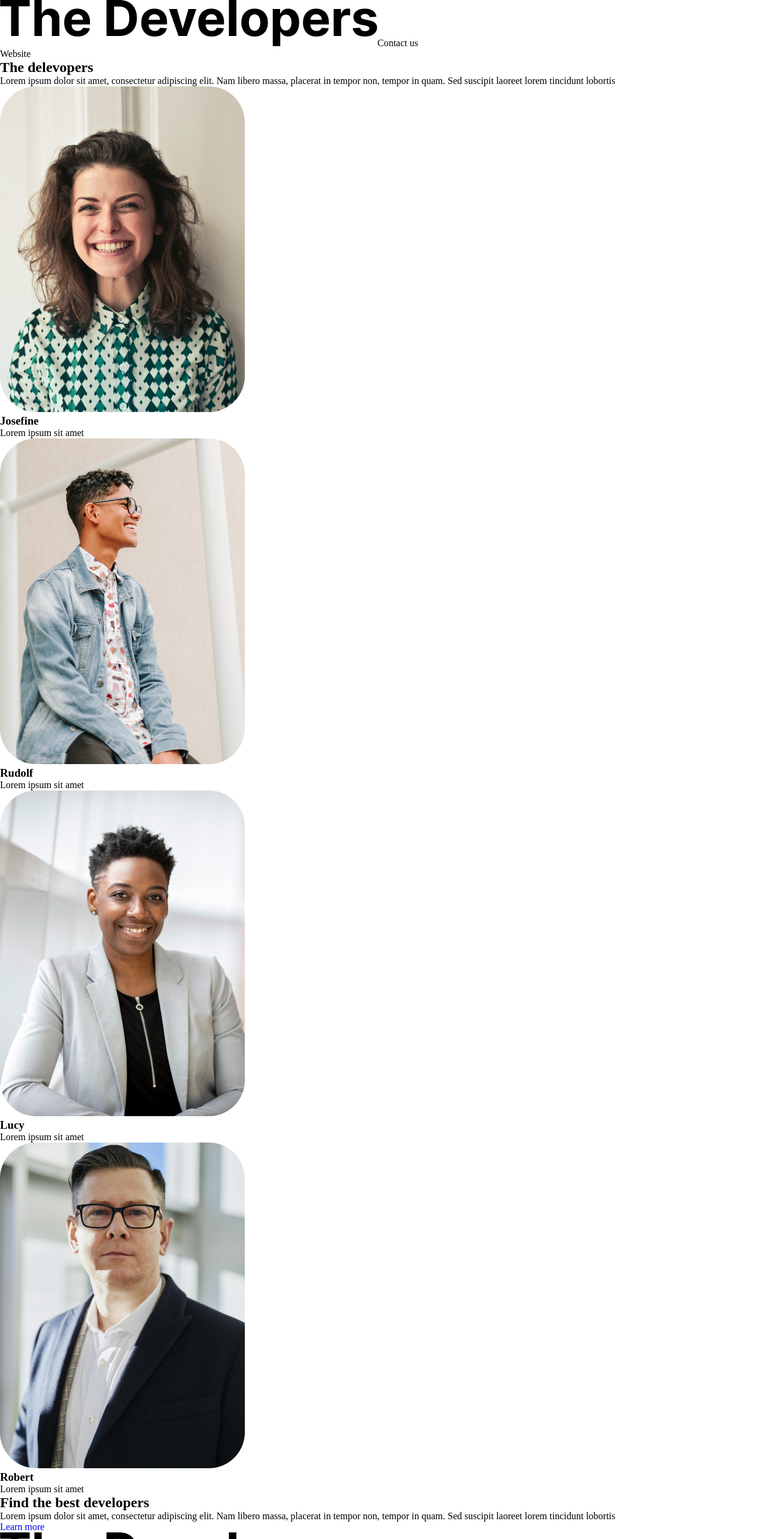
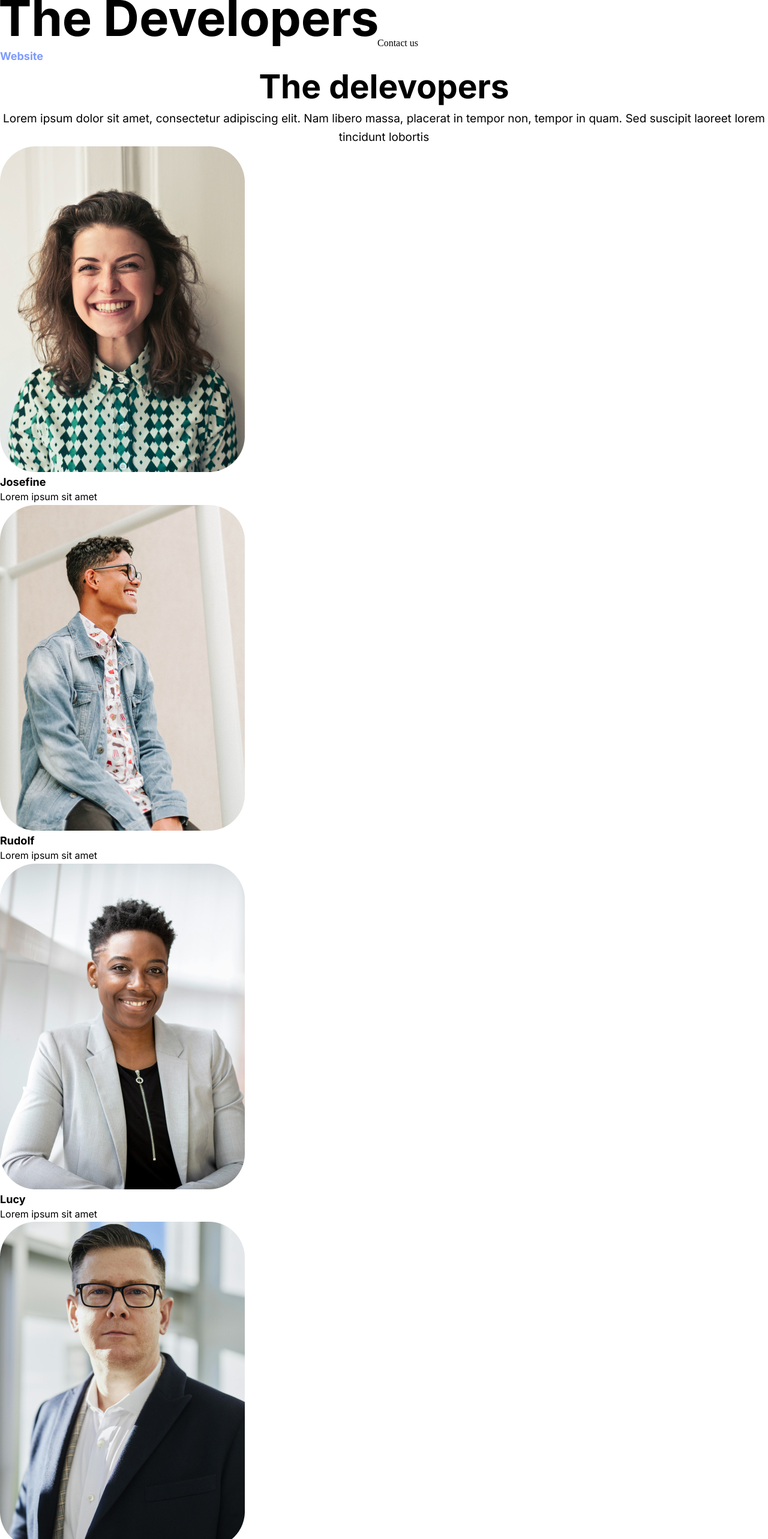
Before and after one commit to JoseMartins0808/Angular_first_application, an Angular app: page / in a window 1280 px wide. Shown: the top 2566 px of the page at 60% size. Built offline with nearby package versions, Linux system fonts and the light colour scheme.

Commit message:
feat: typography styling

```diff
--- a/src/app/components/sections/contactsection/contactsection.component.html
+++ b/src/app/components/sections/contactsection/contactsection.component.html
@@ -1,7 +1,7 @@
 <section>
     <div>
-        <h2>Select one of this contact options</h2>
-        <p>+55 42 3132-3132</p>
-        <p>contact&#64;thedevelopers.com</p>
+        <h2 class="title two center">Select one of this contact options</h2>
+        <p class="paragraph center">+55 42 3132-3132</p>
+        <p class="paragraph center">contact&#64;thedevelopers.com</p>
     </div>
 </section>
--- a/src/app/components/sections/ctasection/ctasection.component.html
+++ b/src/app/components/sections/ctasection/ctasection.component.html
@@ -1,7 +1,8 @@
 <section>
     <div>
-        <h2>Find the best developers</h2>
-        <p>Lorem ipsum dolor sit amet, consectetur adipiscing elit. Nam libero massa, placerat in tempor non, tempor in
+        <h2 class="title one white center">Find the best developers</h2>
+        <p class="paragraph white center">Lorem ipsum dolor sit amet, consectetur adipiscing elit. Nam libero massa,
+            placerat in tempor non, tempor in
             quam. Sed suscipit laoreet lorem tincidunt lobortis</p>
         <a routerLink="/contact">Learn more</a>
     </div>
--- a/src/app/components/sections/developersection/developercard/developercard.component.html
+++ b/src/app/components/sections/developersection/developercard/developercard.component.html
@@ -1,5 +1,5 @@
 <li>
     <img [src]="developer.photo" alt="developer.name">
-    <h3>{{developer.name}}</h3>
-    <p>{{developer.description}}</p>
+    <h3 class="title three">{{developer.name}}</h3>
+    <p class="paragraph small">{{developer.description}}</p>
 </li>
--- a/src/app/components/sections/herosection/herosection.component.html
+++ b/src/app/components/sections/herosection/herosection.component.html
@@ -1,8 +1,9 @@
 <section>
     <div>
-        <span>Website</span>
-        <h1>The delevopers</h1>
-        <p>Lorem ipsum dolor sit amet, consectetur adipiscing elit. Nam libero massa, placerat in tempor non, tempor in
+        <span class="title three blue center">Website</span>
+        <h1 class="title one center">The delevopers</h1>
+        <p class="paragraph center">Lorem ipsum dolor sit amet, consectetur adipiscing elit. Nam libero massa, placerat
+            in tempor non, tempor in
             quam. Sed suscipit laoreet lorem tincidunt lobortis</p>
     </div>
 </section>
--- a/src/app/components/sections/titlesection/titlesection.component.html
+++ b/src/app/components/sections/titlesection/titlesection.component.html
@@ -1,5 +1,5 @@
 <section>
     <div>
-        <h2>{{title}}</h2>
+        <h2 class="title one white">{{title}}</h2>
     </div>
 </section>
--- a/src/index.html
+++ b/src/index.html
@@ -7,6 +7,9 @@
   <base href="/">
   <meta name="viewport" content="width=device-width, initial-scale=1">
   <link rel="icon" type="image/x-icon" href="favicon.ico">
+  <link rel="preconnect" href="https://fonts.googleapis.com">
+  <link rel="preconnect" href="https://fonts.gstatic.com" crossorigin>
+  <link href="https://fonts.googleapis.com/css2?family=Inter:wght@100..900&display=swap" rel="stylesheet">
 </head>
 
 <body>
--- a/src/styles.sass
+++ b/src/styles.sass
@@ -1,3 +1,5 @@
+@import "./styles/typography"
+
 *
     box-sizing: border-box
     margin: 0
@@ -16,3 +18,8 @@ button
 
 a
     text-decoration: none
+
+$color-black: #000
+$color-white: #fff
+$color-blue: #7e9bff
+$color-yellow: #fdff88
--- /dev/null
+++ b/src/styles/typography.sass
@@ -0,0 +1,46 @@
+$font-primary: "Inter", sans-serif
+$color-black: #000
+$color-white: #fff
+$color-blue: #7e9bff
+$color-yellow: #fdff88
+
+.title
+    font-family: $font-primary
+    font-weight: 700
+    line-height: 1.4
+
+.title.one
+    font-size: 3.4375rem
+
+.title.two
+    font-size: 2.5rem
+
+.title.three
+    font-size: 1.125rem
+
+.title.center
+    text-align: center
+
+.title.white
+    color: $color-white
+
+.title.blue
+    color: $color-blue
+
+.paragraph
+    font-family: $font-primary
+    font-size: 1.1875rem
+    font-weight: 400
+    line-height: 1.6
+
+.paragraph.small
+    font-size: 1rem
+
+.paragraph.strong
+    font-weight: 700
+
+.paragraph.center
+    text-align: center
+
+.paragraph.white
+    color: $color-white
```
